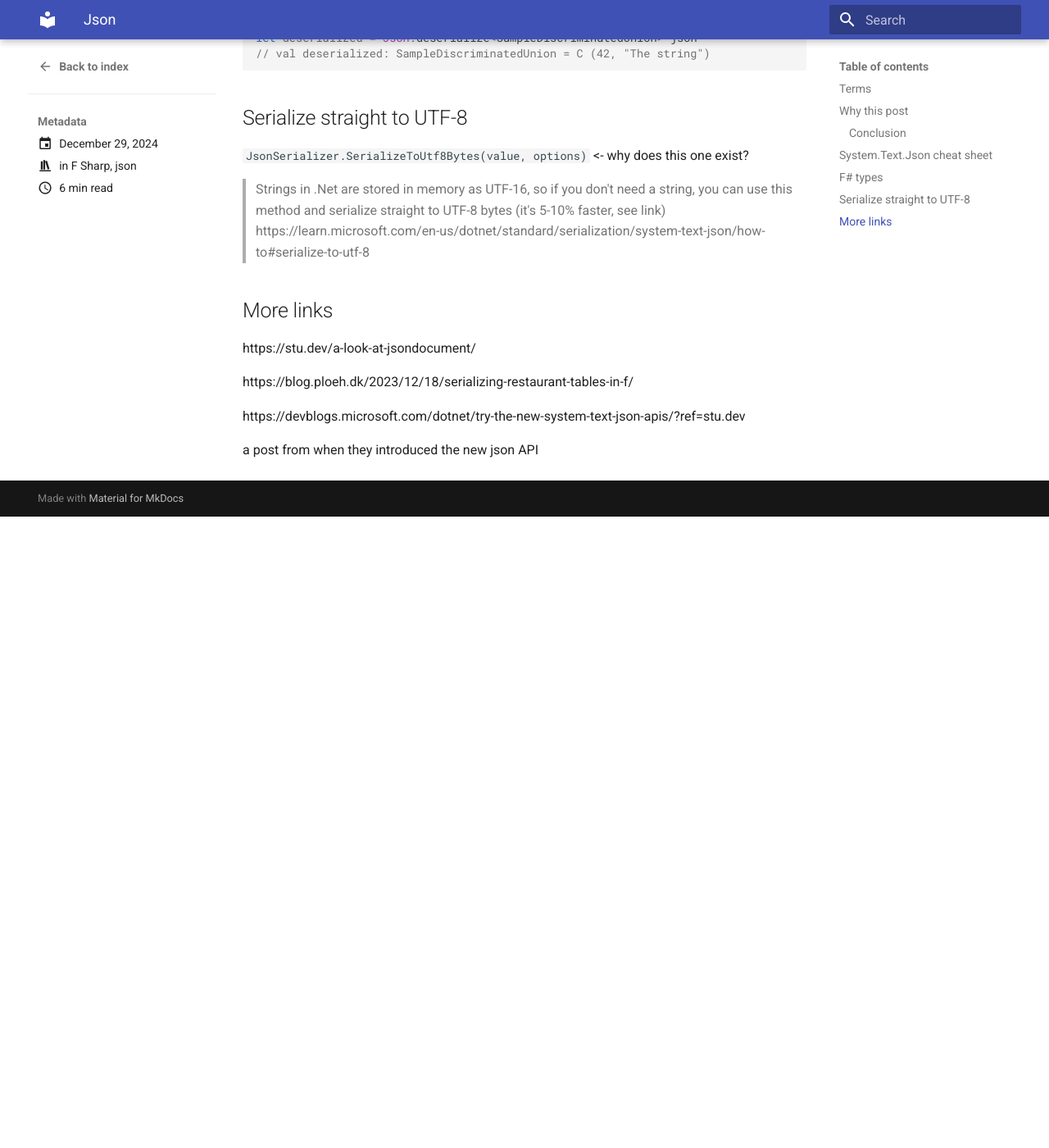
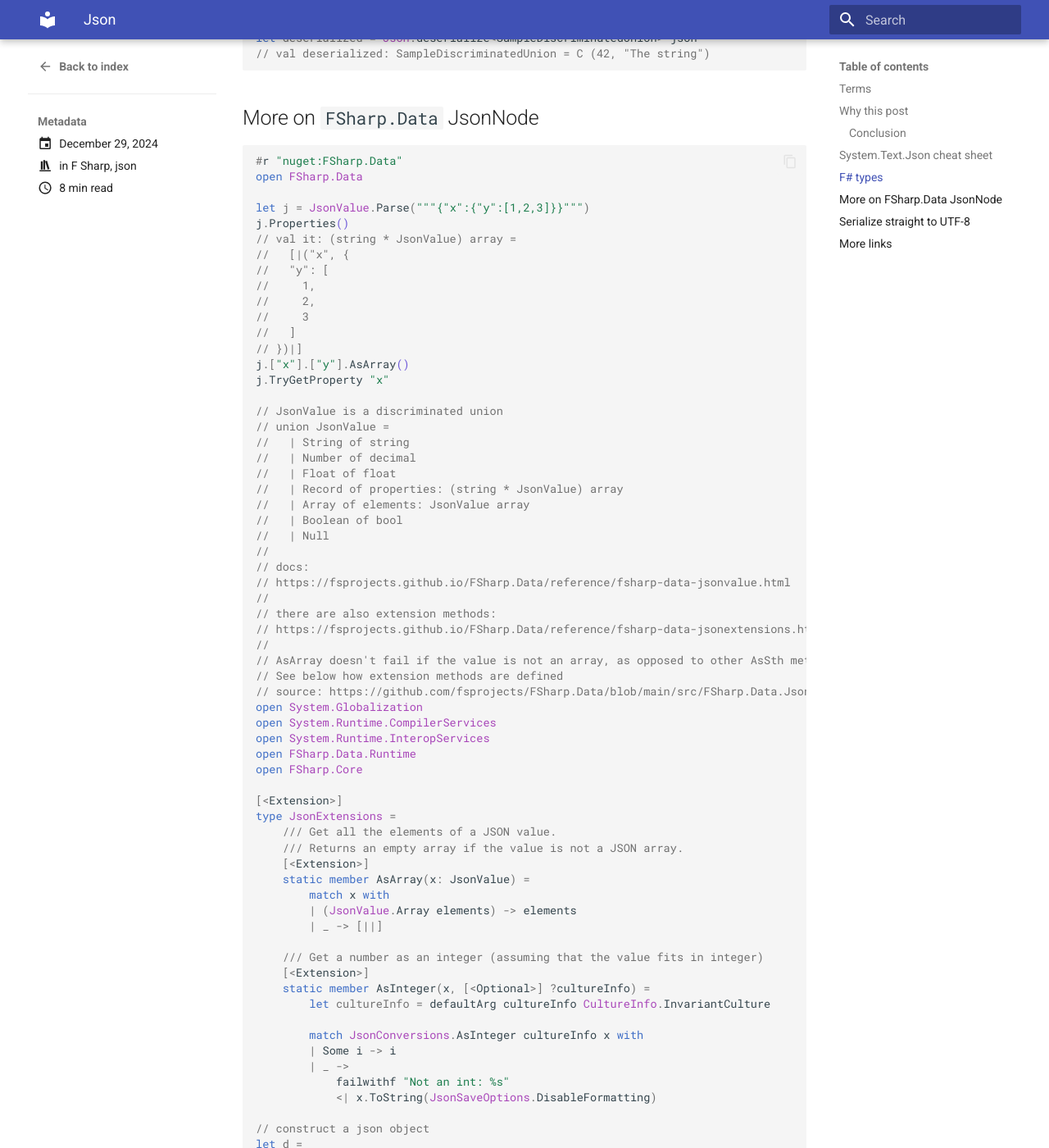
Before and after one commit to inwenis/blog, an MkDocs documentation site: the page built from docs/posts/post19.md, in a window 1280 px wide and 1400 px high, scrolled down 7120 px. Shown: the whole window at 82% size. Built offline with MkDocs 1.6.1 and Material for MkDocs 9.7.7, drawn with Linux system fonts in a browser that asks for light colours; before the commit the page ends 7750 px from its top, so only the background shows below that; some of the changed text lies outside the part shown.

Commit message:
add more on FSharp.Data JsonNode

````diff
--- a/docs/posts/post19.md
+++ b/docs/posts/post19.md
@@ -358,6 +358,95 @@ let deserialized = Json.deserialize<SampleDiscriminatedUnion> json
 // val deserialized: SampleDiscriminatedUnion = C (42, "The string")
 ```
 
+## More on `FSharp.Data` JsonNode
+```F#
+#r "nuget:FSharp.Data"
+open FSharp.Data
+
+let j = JsonValue.Parse("""{"x":{"y":[1,2,3]}}""")
+j.Properties()
+// val it: (string * JsonValue) array =
+//   [|("x", {
+//   "y": [
+//     1,
+//     2,
+//     3
+//   ]
+// })|]
+j.["x"].["y"].AsArray()
+j.TryGetProperty "x"
+
+// JsonValue is a discriminated union
+// union JsonValue =
+//   | String of string
+//   | Number of decimal
+//   | Float of float
+//   | Record of properties: (string * JsonValue) array
+//   | Array of elements: JsonValue array
+//   | Boolean of bool
+//   | Null
+//
+// docs:
+// https://fsprojects.github.io/FSharp.Data/reference/fsharp-data-jsonvalue.html
+//
+// there are also extension methods:
+// https://fsprojects.github.io/FSharp.Data/reference/fsharp-data-jsonextensions.html
+//
+// AsArray doesn't fail if the value is not an array, as opposed to other AsSth methods
+// See below how extension methods are defined
+// source: https://github.com/fsprojects/FSharp.Data/blob/main/src/FSharp.Data.Json.Core/JsonExtensions.fs
+open System.Globalization
+open System.Runtime.CompilerServices
+open System.Runtime.InteropServices
+open FSharp.Data.Runtime
+open FSharp.Core
+
+[<Extension>]
+type JsonExtensions =
+    /// Get all the elements of a JSON value.
+    /// Returns an empty array if the value is not a JSON array.
+    [<Extension>]
+    static member AsArray(x: JsonValue) =
+        match x with
+        | (JsonValue.Array elements) -> elements
+        | _ -> [||]
+
+    /// Get a number as an integer (assuming that the value fits in integer)
+    [<Extension>]
+    static member AsInteger(x, [<Optional>] ?cultureInfo) =
+        let cultureInfo = defaultArg cultureInfo CultureInfo.InvariantCulture
+
+        match JsonConversions.AsInteger cultureInfo x with
+        | Some i -> i
+        | _ ->
+            failwithf "Not an int: %s"
+            <| x.ToString(JsonSaveOptions.DisableFormatting)
+
+// construct a json object
+let d =
+    JsonValue.Record [|
+        "event",      JsonValue.String "asdf"
+        "properties", JsonValue.Record [|
+            "token",       JsonValue.String "tokenId"
+            "distinct_id", JsonValue.String "123123"
+        |]
+    |]
+
+d.ToString().Replace("\r\n", "").Replace(" ", "")
+
+// if you want to process the json object
+for (k, v) in d.Properties() do
+    printfn "Property: %s" k
+    match v with
+    | JsonValue.Record props -> printfn "\t%A" props
+    | JsonValue.String s     -> printfn "\t%A" s
+    | JsonValue.Number n     -> printfn "\t%A" n
+    | JsonValue.Float f      -> printfn "\t%A" f
+    | JsonValue.Array a      -> printfn "\t%A" a
+    | JsonValue.Boolean b    -> printfn "\t%A" b
+    | JsonValue.Null         -> printfn "\tnull"
+```
+
 ## Serialize straight to UTF-8
 `JsonSerializer.SerializeToUtf8Bytes(value, options)` <- why does this one exist?
 > Strings in .Net are stored in memory as UTF-16, so if you don't need a string, you can use this method and serialize straight to UTF-8 bytes (it's 5-10% faster, see link)
````
Also changed, not shown: 1 other file.
